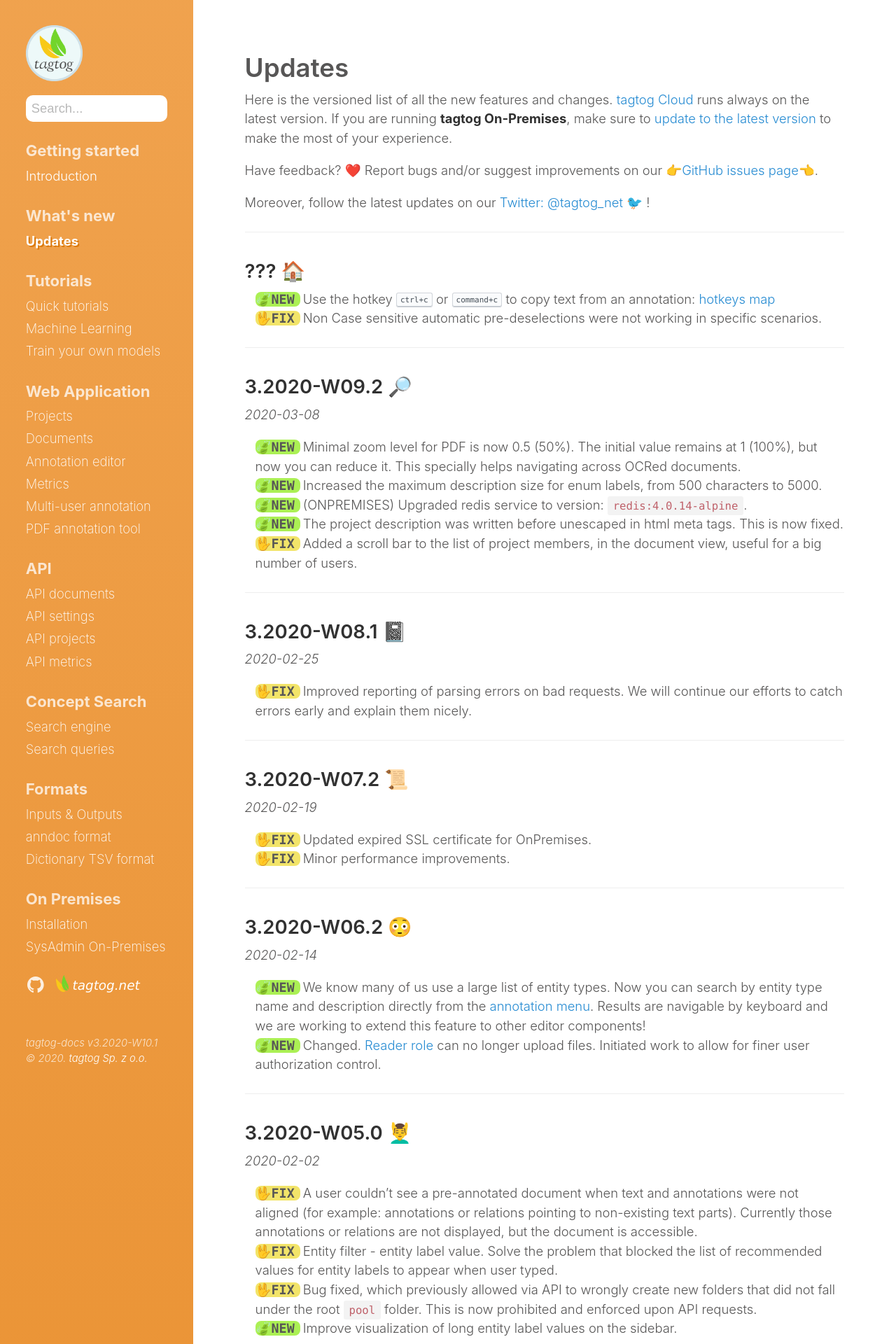
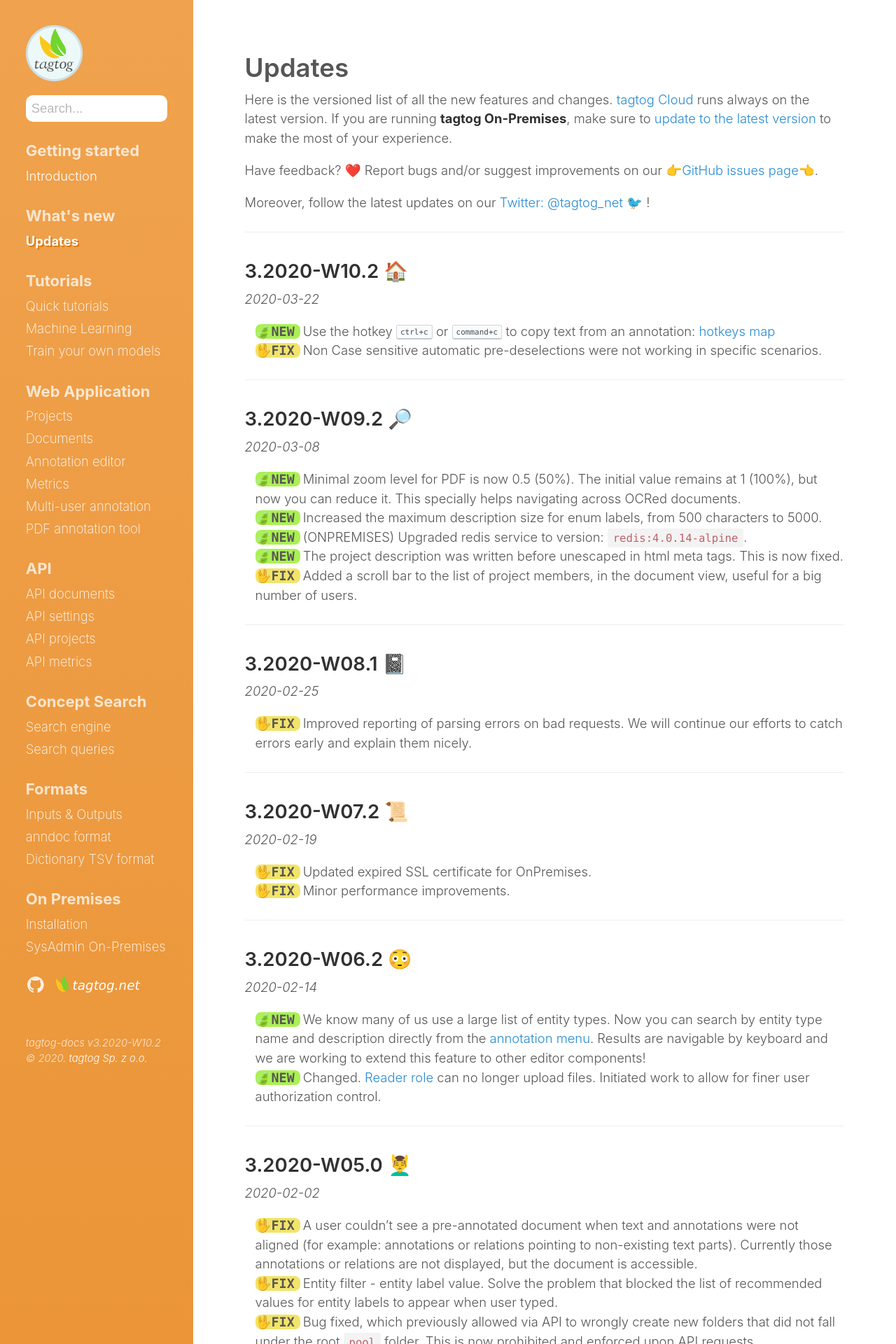
Before and after one commit to tagtogorg/tagtog-doc, a Jekyll site: the page built from updates.md, in a window 1280 px wide. Shown: the top 1920 px of the page at 70% size. Built offline with Jekyll 4.4.1, drawn with Linux system fonts in a browser that asks for light colours; nearby versions of some CDN libraries; emoji names are drawn with the system emoji font.

Commit message:
Bump version: 3.2020-W10.2 🏠

```diff
--- a/_config.yml
+++ b/_config.yml
@@ -71,7 +71,7 @@ plugins:
   - jemoji
 
 # Custom vars
-version: 3.2020-W10.1
+version: 3.2020-W10.2
 sidebar_home_link: true
 search_page: false
 # sidebar_blog_link:  '/blog'   # By default, your home page is your blog
--- a/updates.md
+++ b/updates.md
@@ -14,7 +14,8 @@ Moreover, follow the latest updates on our [Twitter: @tagtog_net 🐦](https://t
 
 ---
 
-## ??? 🏠
+## 3.2020-W10.2 🏠
+_2020-03-22_
 
 <ul class="updates">
   <li class="new"><span markdown="1">Use the hotkey <kbd>ctrl+c</kbd> or <kbd>command+c</kbd> to copy text from an annotation: [hotkeys map](webeditor.html#hotkeys-map)</span></li>
```
Also changed, not shown: 1 other file.
